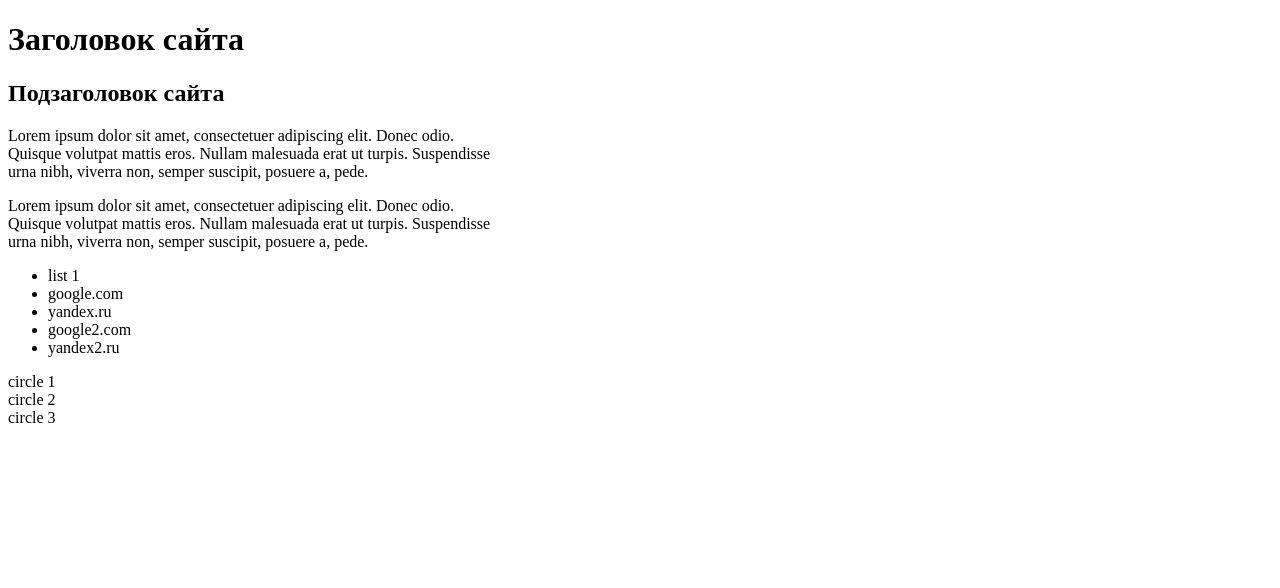
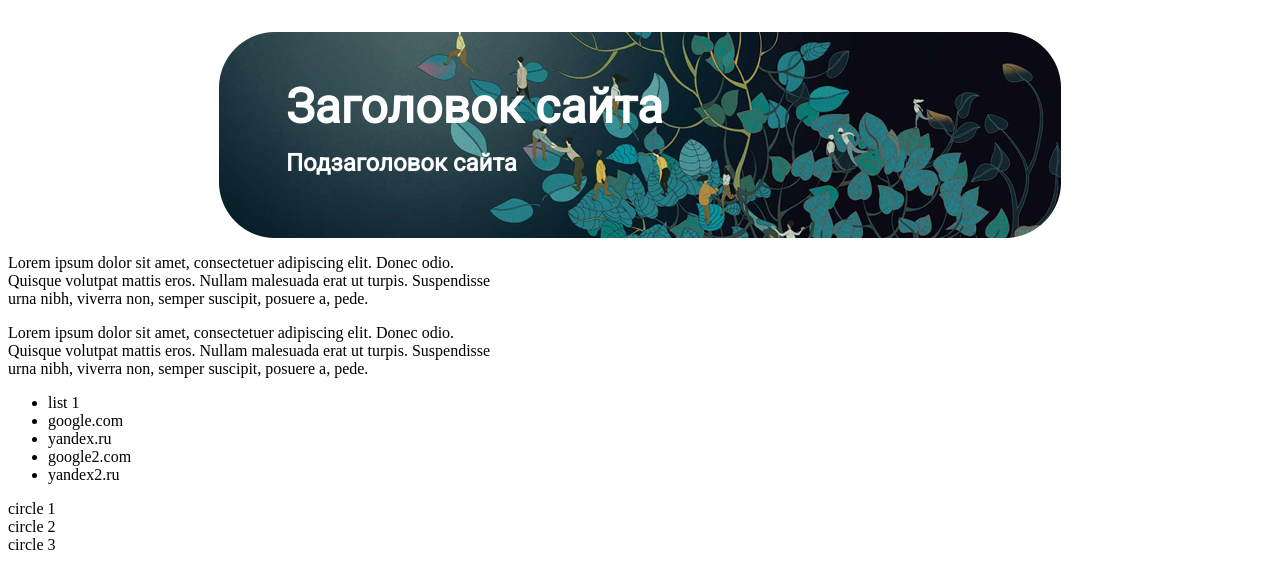
Before and after one commit to LeoSAN10/stormnet, a plain HTML site: page dz1/index.html in a window 1280 px wide. Drawn offline with Linux system fonts and the light colour scheme.

Commit message:
add styles for headers

```diff
--- a/dz1/index.html
+++ b/dz1/index.html
@@ -3,11 +3,12 @@
 <head>
 	<meta charset="utf-8">
 	<title>dz1</title>
+	 <link rel="stylesheet" href="style.css">
 </head>
 <body>
-	<div>
-	<h1>Заголовок сайта</h1>
-	<h2>Подзаголовок сайта</h2>
+	<div class="blockHeaders">
+	<h1 class="headers1">Заголовок сайта</h1>
+	<h6 class="headers">Подзаголовок сайта</h6>
 	</div>
 	<p>Lorem ipsum dolor sit amet, consectetuer adipiscing elit. Donec odio.<br>Quisque volutpat mattis eros. Nullam malesuada erat ut turpis. Suspendisse<br>urna nibh, viverra non, semper suscipit, posuere a, pede.
 	</p>
--- a/dz1/style.css
+++ b/dz1/style.css
@@ -0,0 +1,28 @@
+@import url('https://fonts.googleapis.com/css2?family=Roboto&display=swap');
+.blockHeaders{
+	height: 206px;
+	width: 842px;
+	margin-top: 40px;
+margin: auto;
+	background-image: url(assets/image_1.png);
+	background-size: cover;
+}
+.headers1{
+	padding-left: 67px;
+	padding-top: 74px;
+	font-family: 'Roboto', sans-serif;
+	font-style: normal;
+	font-weight: bold;
+	font-size: 48px;
+	line-height: 1px;
+	color: white;
+}
+.headers{
+	padding-left: 67px;
+	color: white;
+	font-family: 'Roboto', sans-serif;
+	font-style: normal;
+	font-weight: bold;
+	font-size: 24px;
+	line-height: 1px;
+}
```
